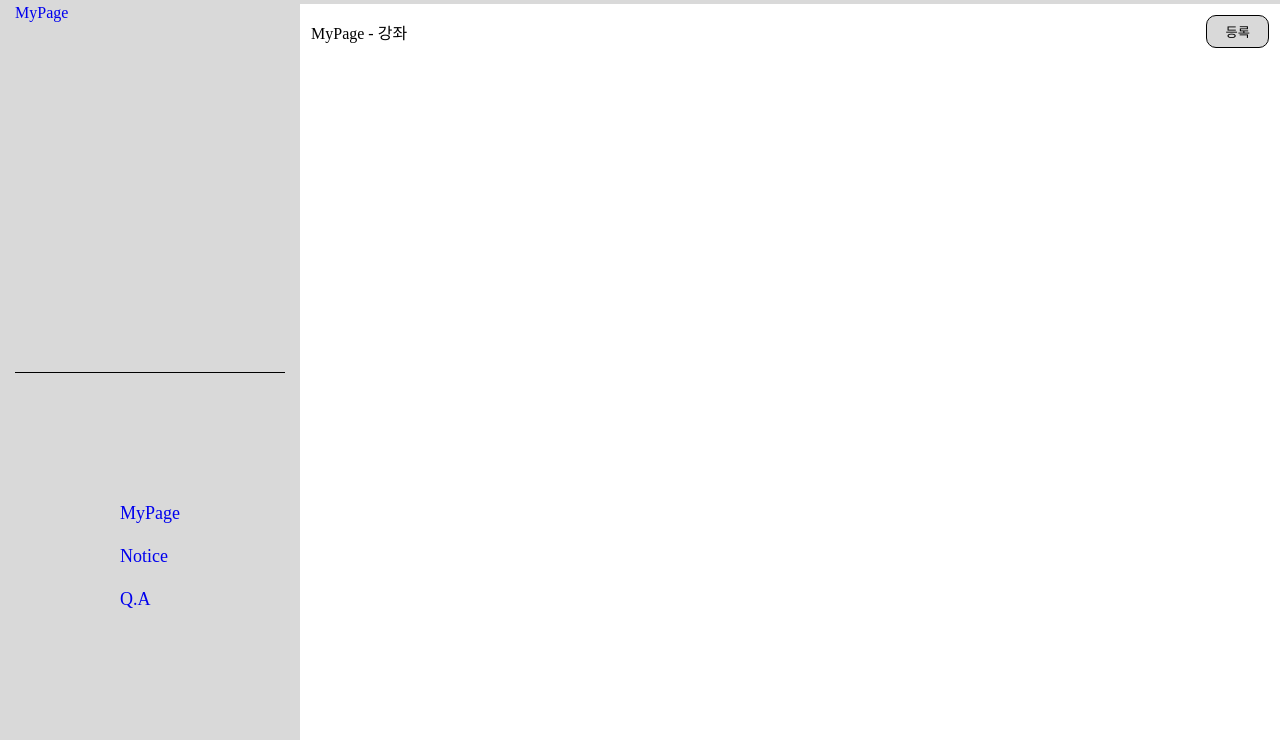
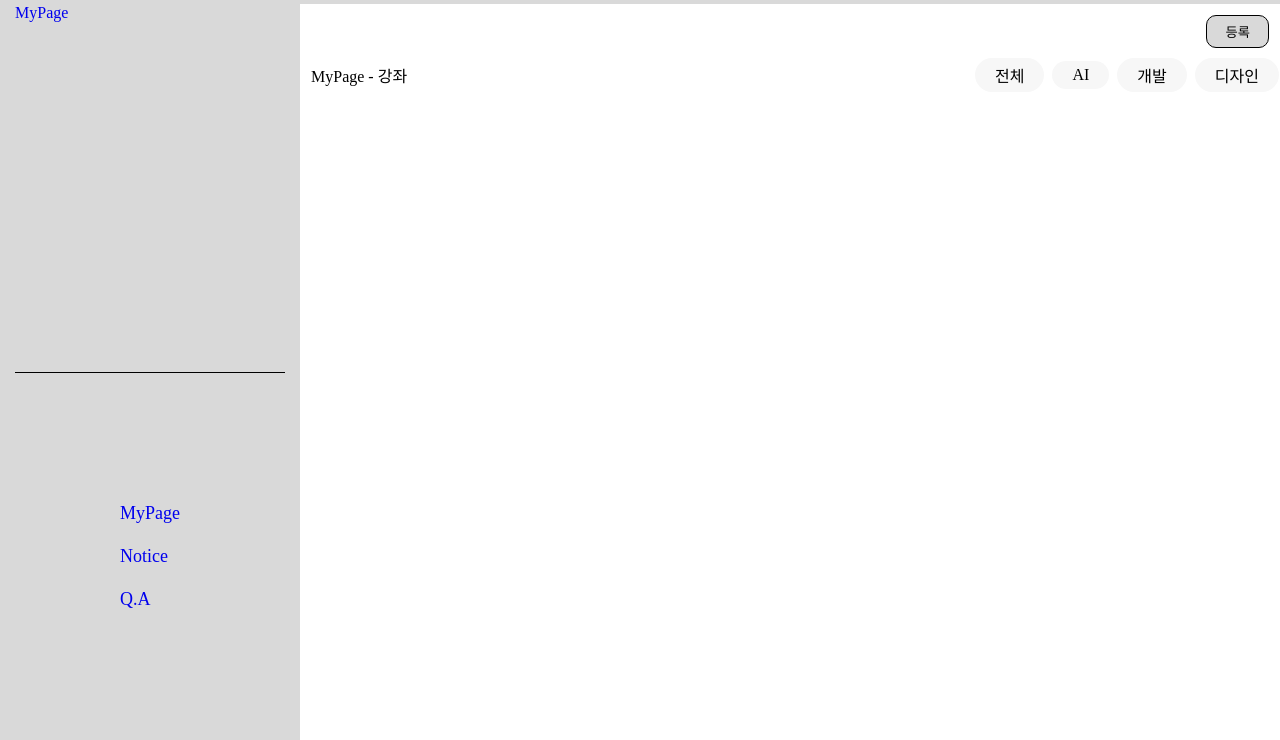
Before and after one commit to 20250915-POTENUP-FE-1/LXP1-project5_LCC, a plain HTML site: page index.html in a window 1280 px wide. Shown: the part 60-800 px from the top of the page. Drawn offline with Linux system fonts and the light colour scheme.

Commit message:
카테고리 작성

```diff
--- a/index.html
+++ b/index.html
@@ -11,9 +11,8 @@
 <div class="container">
   <div class="main-container">
 
-    <section id="button-container"
-             style="display: flex; justify-content: space-between; align-items: center; padding: 11px;">
-      <p>MyPage - 강좌</p>
+    <section id="section-header" class="section-header"
+             style="display: flex; flex-direction: column; justify-content: space-between; align-items: end; padding: 11px;">
       <button
           style="border: 1px solid #000; padding: 6px 18px; border-radius: 10px; background: #D9D9D9; cursor: pointer;"
           class="modal-toggle-btn"
@@ -21,10 +20,24 @@
           id="lecture-create">
         등록
       </button>
+      <div style="
+    display:grid;
+    grid-template-columns: 40% 60%;
+    align-items:center;
+    gap:10px;
+    width:100%;
+    margin-top: 10px;
+  ">
+        <p>MyPage - 강좌</p>
+        <nav id="category-nav" class="">
+          <ul id="category-list">
+
+          </ul>
+        </nav>
+      </div>
     </section>
 
-    <section id="card-container">
-    </section>
+    <section id="card-container"></section>
   </div>
   <div class="modals"></div>
 </div>
@@ -34,5 +47,6 @@
 <script type="module" src="src/js/ui/card/card.js"></script>
 <script type="module" src="src/js/ui/createLectureModal/createLectureModal.js"></script>
 <script type="module" src="src/js/utils/openModal.js"></script>
+<script type="module" src="src/js/ui/category/category.js"></script>
 </body>
 </html>
--- a/src/css/global.css
+++ b/src/css/global.css
@@ -2,6 +2,7 @@
 @import './layout/sidebar.css';
 @import './ui/modal.css';
 @import './ui/card.css';
+@import "./ui/category.css";
 
 body {
   padding: 0;
@@ -41,3 +42,9 @@ p {
 input[type="file"] {
   display: none; /* 기본 input은 숨김 */
 }
+
+ul {
+  list-style: none;
+  padding: 0;
+  margin: 0;
+}
--- /dev/null
+++ b/src/css/ui/category.css
@@ -0,0 +1,43 @@
+#category-nav {
+  width: 100%;
+  overflow-x: auto;
+}
+
+/* 가로 나열 리스트 */
+#category-list {
+  display: flex;
+  gap: 8px;
+  list-style: none;
+  padding: 0;
+  margin: 0;
+  align-items: center;
+  justify-content: end;
+  flex-wrap: nowrap;
+}
+
+/* 버튼 스타일(li) */
+.category-chip {
+  padding: 5px 20px;
+  border-radius: 999px;
+  background: #f7f7f7;
+  cursor: pointer;
+  user-select: none;
+  white-space: nowrap;
+  outline: none;
+  transition: background 0.15s ease, border-color 0.15s ease;
+}
+
+.category-chip:hover {
+  background: #ececec;
+}
+
+.category-chip:focus-visible {
+  border-color: #94a3b8; /* slate-400 느낌 */
+  box-shadow: 0 0 0 2px rgba(148, 163, 184, 0.35);
+}
+
+/* 활성 상태(선택됨) */
+.is-active {
+  background: #e0e7ff; /* indigo-100 느낌 */
+  border-color: #a5b4fc; /* indigo-300 느낌 */
+}
--- /dev/null
+++ b/src/js/ui/category/category.js
@@ -0,0 +1,19 @@
+const category = ['전체', 'AI', '개발', '디자인'];
+
+category.forEach(async (value, i) => {
+  const chip = await categoryTemplate(value);
+  console.log(chip)
+  document.getElementById("category-list").appendChild(chip);
+})
+
+export async function categoryTemplate(value) {
+  const res = await fetch('/src/js/ui/category/categoryTemplate.html'); // 경로는 HTML 기준이 아니라 JS 기준으로 조정 필요
+  const htmlText = await res.text();
+
+  const parser = new DOMParser();
+  const doc = parser.parseFromString(htmlText, "text/html");
+  const chip = doc.querySelector(".category-chip");
+  chip.textContent = value;
+
+  return chip;
+}
--- /dev/null
+++ b/src/js/ui/category/categoryTemplate.html
@@ -0,0 +1 @@
+<li role="button" tabindex="0" class="category-chip"></li>
--- a/src/js/ui/detailLectureModal/detailLectureModal.js
+++ b/src/js/ui/detailLectureModal/detailLectureModal.js
@@ -19,20 +19,6 @@ export async function detailLectureModal(i) {
   const lastNum = getTrailingNumber(i);
 
   const course = getStoredCourses().find(c => String(c.id) === String(lastNum));
-  if (course) {
-    const $ = (sel) => /** @type {HTMLInputElement|null} */ (modalEl.querySelector(sel));
-    const lectureName = $('#lecture-name');
-    const introduce = $('#introduce');
-    const level = $('#level');
-    const category = $('#category');
-    const thumbImg = /** @type {HTMLImageElement|null} */ (modalEl.querySelector('#previewImage'));
-
-    if (lectureName) lectureName.value = course.lectureName ?? '';
-    if (introduce) introduce.value = course.introduce ?? '';
-    if (level) level.value = course.level ?? '';
-    if (category) category.value = course.category ?? '';
-    if (thumbImg) thumbImg.src = course.thumbnail ?? '';
-  }
 
   document.getElementsByClassName("modals").item(0).appendChild(modalEl);
   const modalId = document.getElementById(i);
--- a/src/js/utils/file/fileInsert.js
+++ b/src/js/utils/file/fileInsert.js
@@ -9,12 +9,12 @@ export function fileInsert(noticeBtn, fileInput, preview) {
   fileInput.addEventListener("change", (e) => {
     const file = e.target.files[0];
     if (!file) return;
-    // if (file.size > 100 * 1024) {
-    //   alert(`파일 크기가 ${(file.size / 1024).toFixed(1)}KB 입니다. 100KB 이하만 업로드 가능합니다.`);
-    //   e.target.value = "";
-    //   preview.innerHTML = "";
-    //   return;
-    // }
+    if (file.size > 100 * 1024) {
+      alert(`파일 크기가 ${(file.size / 1024).toFixed(1)}KB 입니다. 100KB 이하만 업로드 가능합니다.`);
+      e.target.value = "";
+      preview.innerHTML = "";
+      return;
+    }
 
     const reader = new FileReader();
 
```
